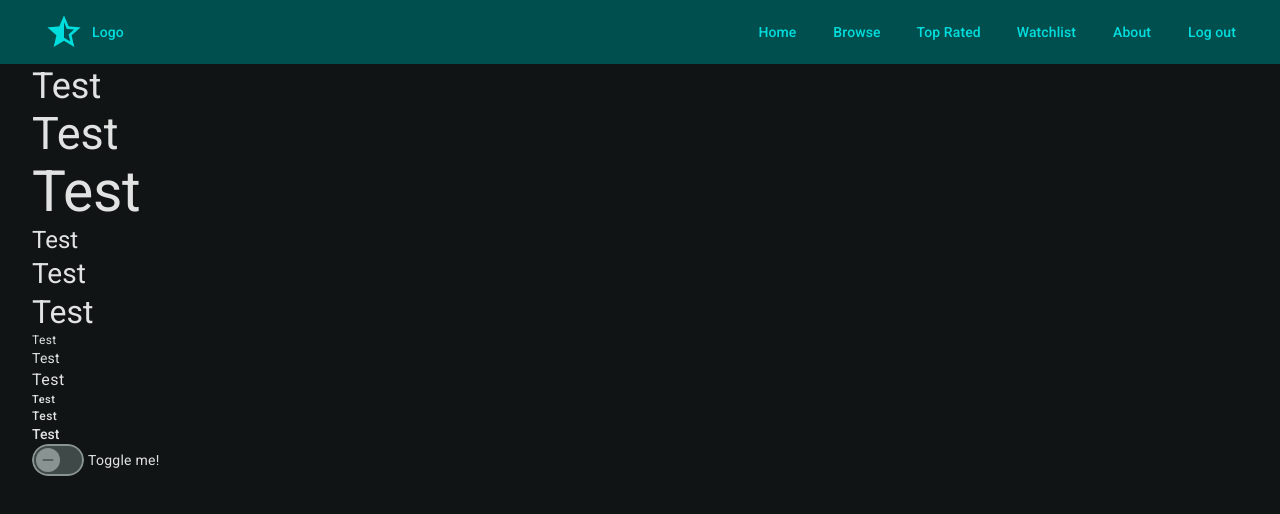
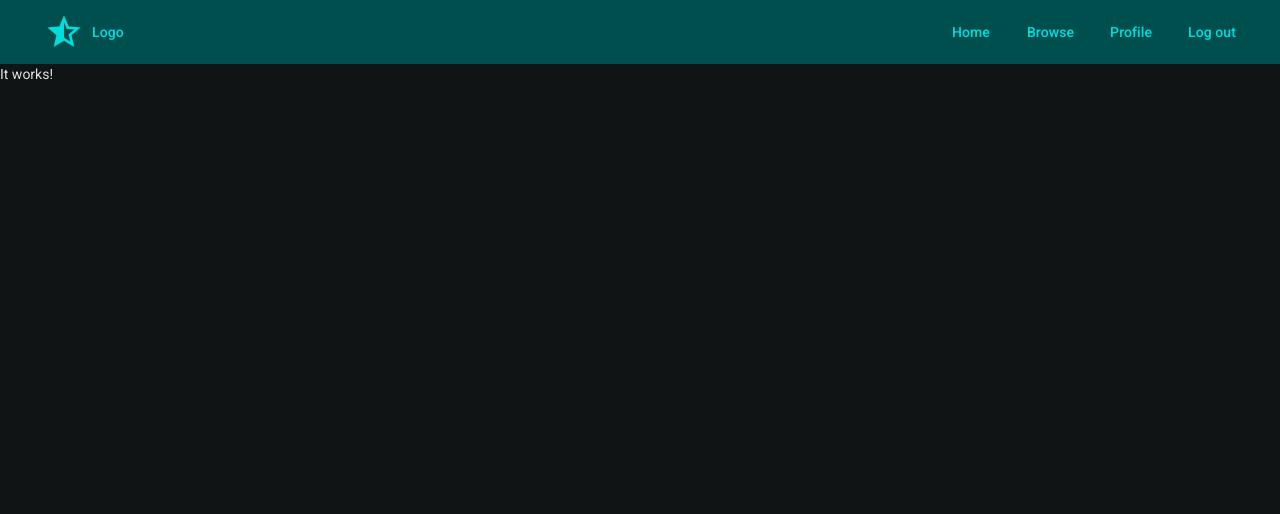
Before and after one commit to mihai3636/ng-getting-started, an Angular app: page /profile in a window 1280 px wide. Before the commit this address led to /home. Shown: the top 514 px of the page. Built offline with nearby package versions, Linux system fonts and the light colour scheme; no server answers; sample sign-in values are in the browser's storage.

Commit message:
Add profile page component

```diff
--- a/src/app/app.routes.ts
+++ b/src/app/app.routes.ts
@@ -9,6 +9,11 @@ export const routes: Routes = [
     path: '',
     redirectTo: 'login',
     pathMatch: 'full',
+  },
+  {
+    path: 'login',
+    component: AuthPage,
+    canActivate: [authReverseGuard],
   },
   {
     path: 'home',
@@ -26,9 +31,9 @@ export const routes: Routes = [
     canActivate: [authGuard],
   },
   {
-    path: 'login',
-    component: AuthPage,
-    canActivate: [authReverseGuard],
+    path: 'profile',
+    loadComponent: () => import('./features/profile/profile'),
+    canActivate: [authGuard],
   },
   {
     path: '**',
--- /dev/null
+++ b/src/app/features/profile/profile.ts
@@ -0,0 +1,8 @@
+import { Component } from '@angular/core';
+
+@Component({
+  selector: 'app-profile',
+  template: `<p>It works!</p>`,
+  styles: ``,
+})
+export default class ProfileComponent {}
--- a/src/app/shared/navbar/navbar.ts
+++ b/src/app/shared/navbar/navbar.ts
@@ -23,14 +23,14 @@ import { Auth } from '../../core/auth/auth';
             <li>
               <a matButton routerLink="/browse" [queryParams]="{ page: 1, q: '' }">Browse</a>
             </li>
-            <li>
+            <!-- <li>
               <a matButton routerLink="/">Top Rated</a>
             </li>
             <li>
               <a matButton routerLink="/">Watchlist</a>
-            </li>
+            </li> -->
             <li>
-              <a matButton routerLink="/">About</a>
+              <a matButton routerLink="/profile">Profile</a>
             </li>
             <li>
               <button matButton (click)="logOut()">Log out</button>
```
